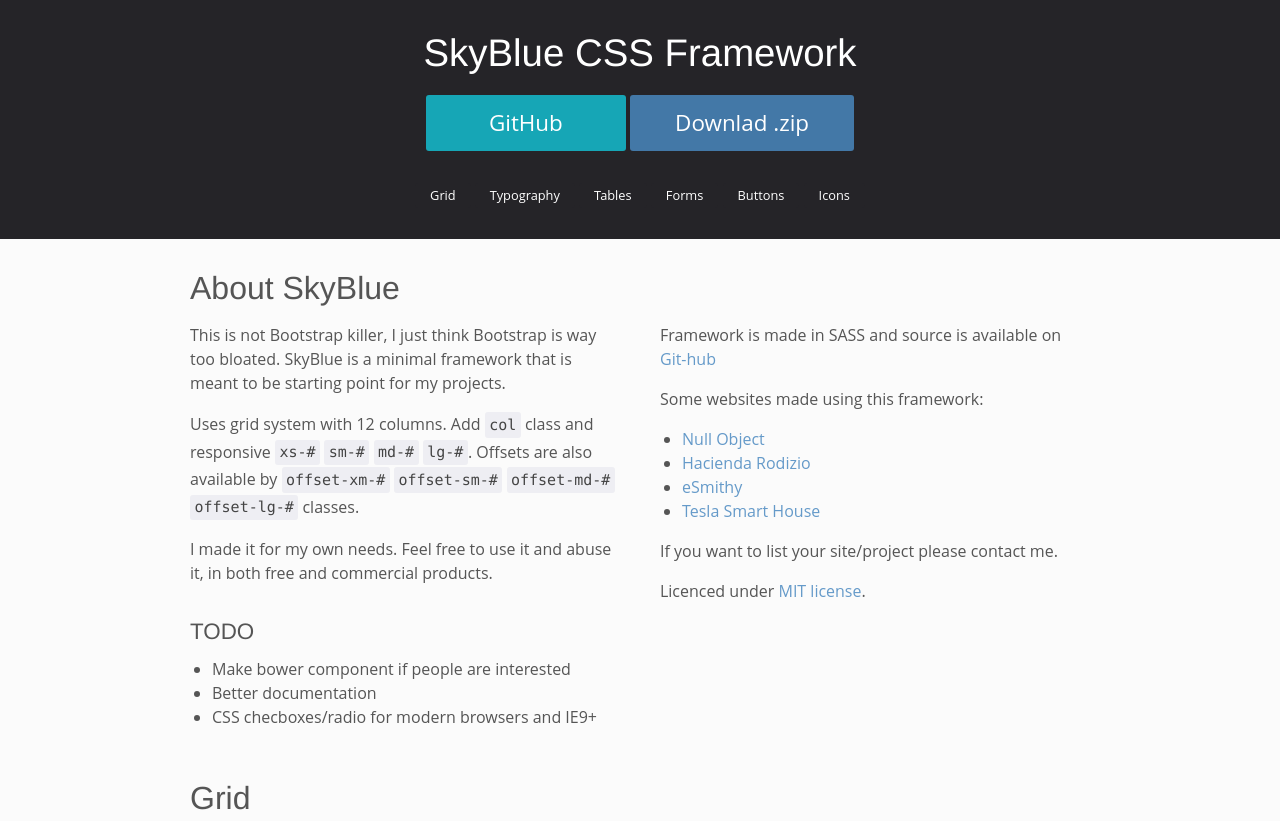
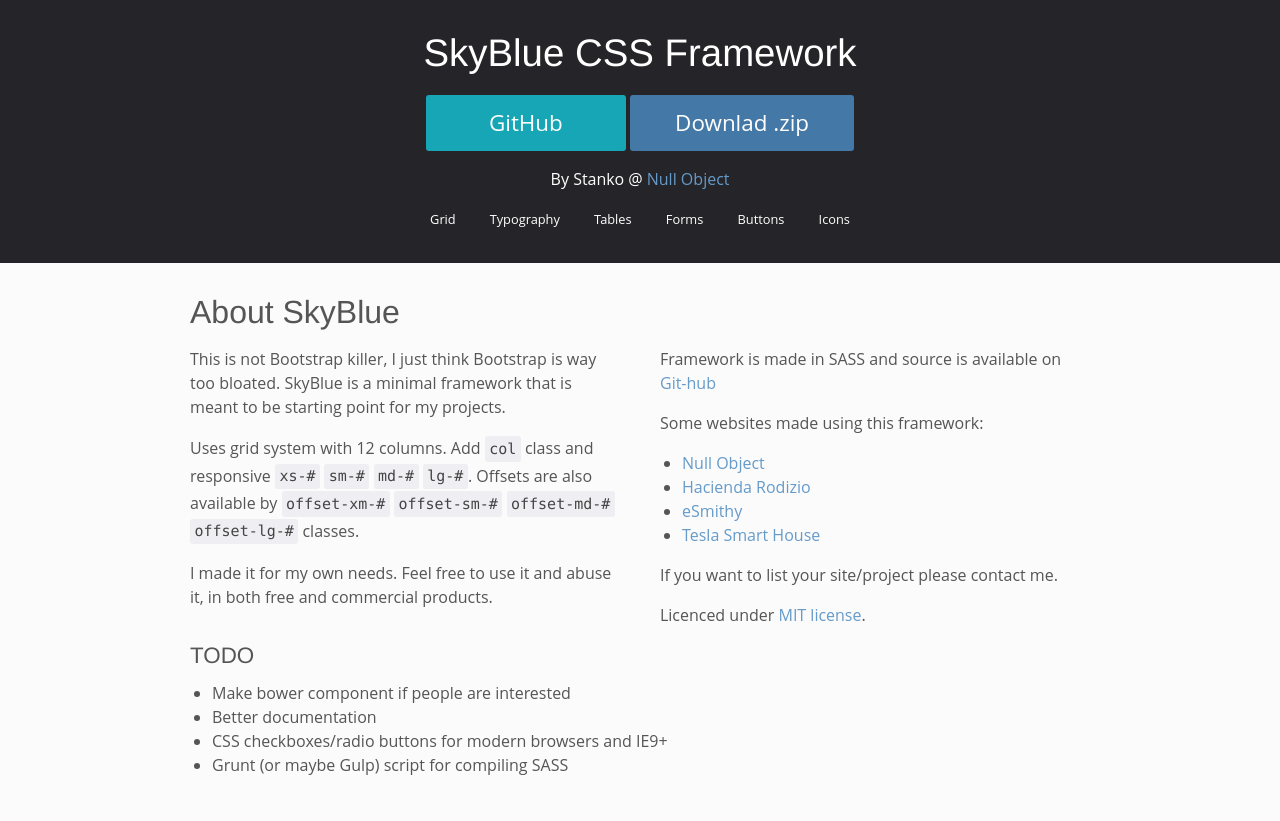
Before and after one commit to Stanko/skyblue, a plain HTML site: page index.html in a window 1280 px wide. Shown: the top 821 px of the page. Drawn offline with Linux system fonts and the light colour scheme.

Commit message:
Added link to null object

```diff
--- a/index.html
+++ b/index.html
@@ -24,6 +24,9 @@
 			<a class="btn btn-big btn-success" href="https://github.com/Stanko/skyblue">GitHub</a>
 			<a class="btn btn-big btn-info" href="https://github.com/Stanko/skyblue/archive/gh-pages.zip">Downlad .zip</a>
 
+			<div>
+				By Stanko @ <a href="http://null-object.com">Null Object</a>
+			</div>
 
 			<div class="nav padding-y-15">
 				<a class="btn btn-dark btn-small" href="#grid">Grid</a>
@@ -84,7 +87,8 @@
 		<ul>
 			<li>Make bower component if people are interested</li>
 			<li>Better documentation</li>
-			<li>CSS checboxes/radio for modern browsers and IE9+</li>
+			<li>CSS checkboxes/radio buttons for modern browsers and IE9+</li>
+			<li>Grunt (or maybe Gulp) script for compiling SASS
 		</ul>
 
 
```
